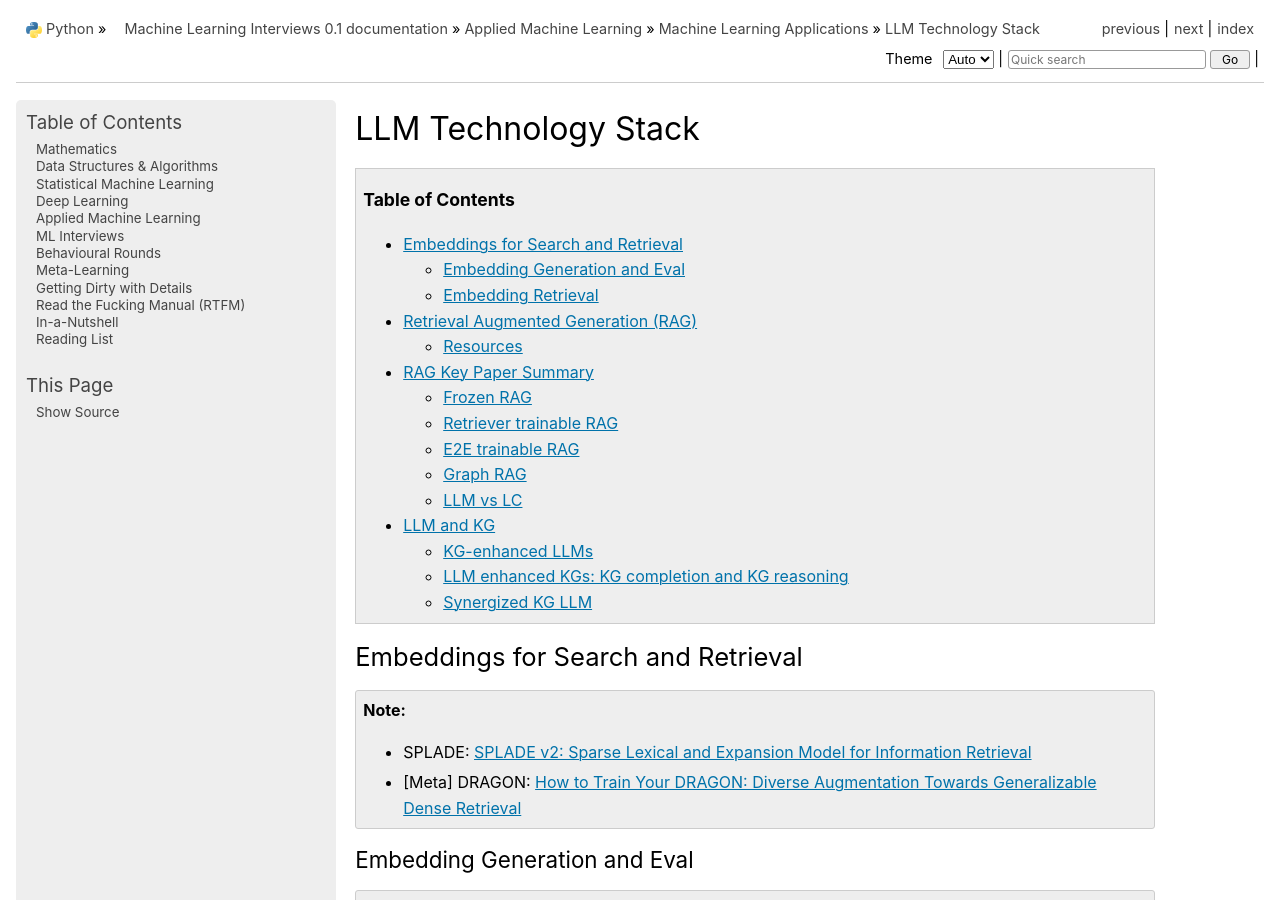
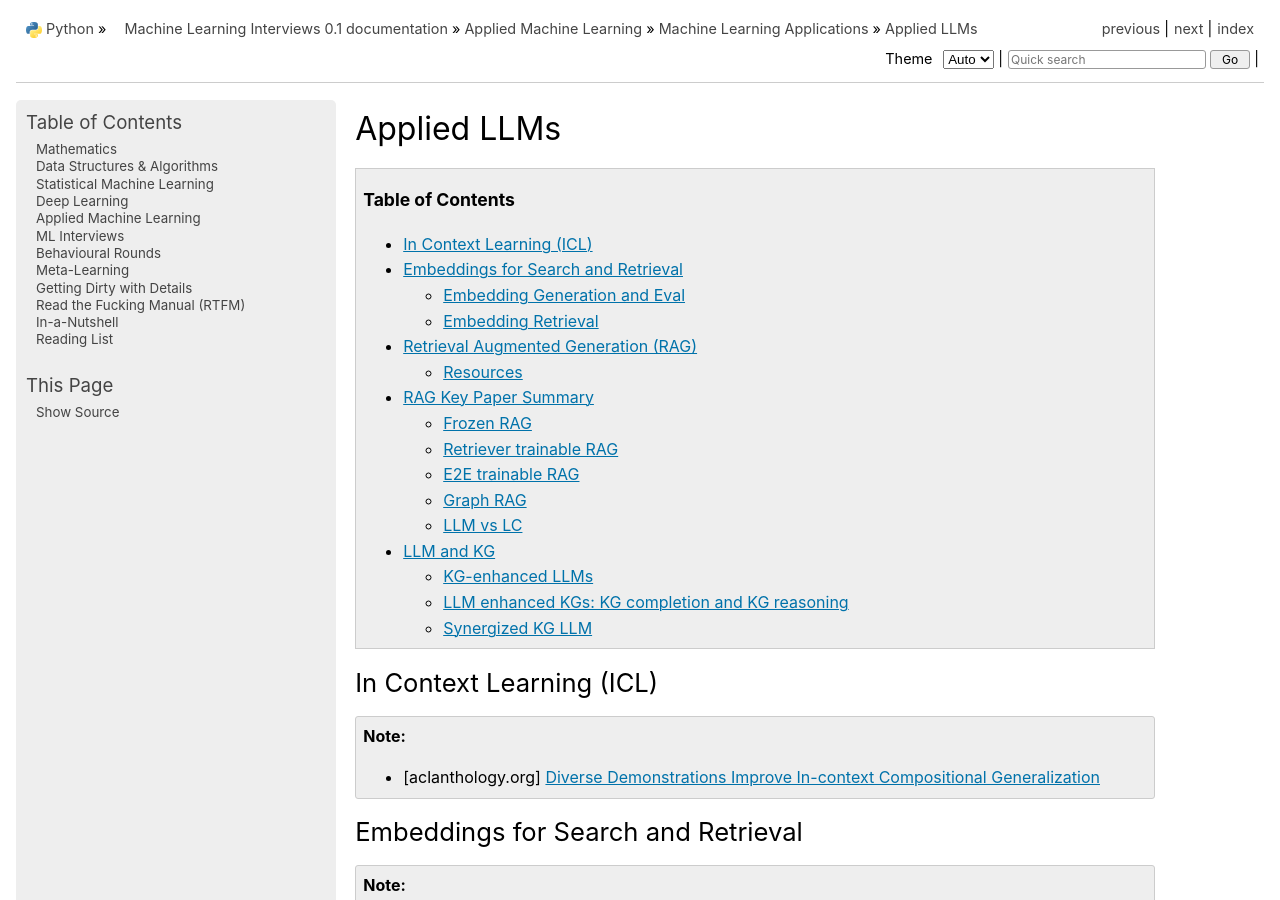
Before and after one commit to uselesstechjunks/leetcode, a Sphinx documentation site: the page built from docs/source/applied/methods/llm.rst, in a window 1280 px wide and 900 px high. Built offline with Sphinx 7.4.7, drawn with Linux system fonts in a browser that asks for light colours; pages that are not in the unit, such as notebooks, are missing from menus; some of the changed text lies outside the part shown.

Commit message:
Update llm.rst

```diff
--- a/docs/source/applied/methods/llm.rst
+++ b/docs/source/applied/methods/llm.rst
@@ -1,10 +1,15 @@
 *****************************************************************************************
-LLM Technology Stack
+Applied LLMs
 *****************************************************************************************
 .. contents:: Table of Contents
    :depth: 2
    :local:
    :backlinks: none
+
+In Context Learning (ICL)
+=========================================================================================
+.. note::
+	* [aclanthology.org] `Diverse Demonstrations Improve In-context Compositional Generalization <https://aclanthology.org/2023.acl-long.78.pdf>`_
 
 Embeddings for Search and Retrieval
 =========================================================================================
```
